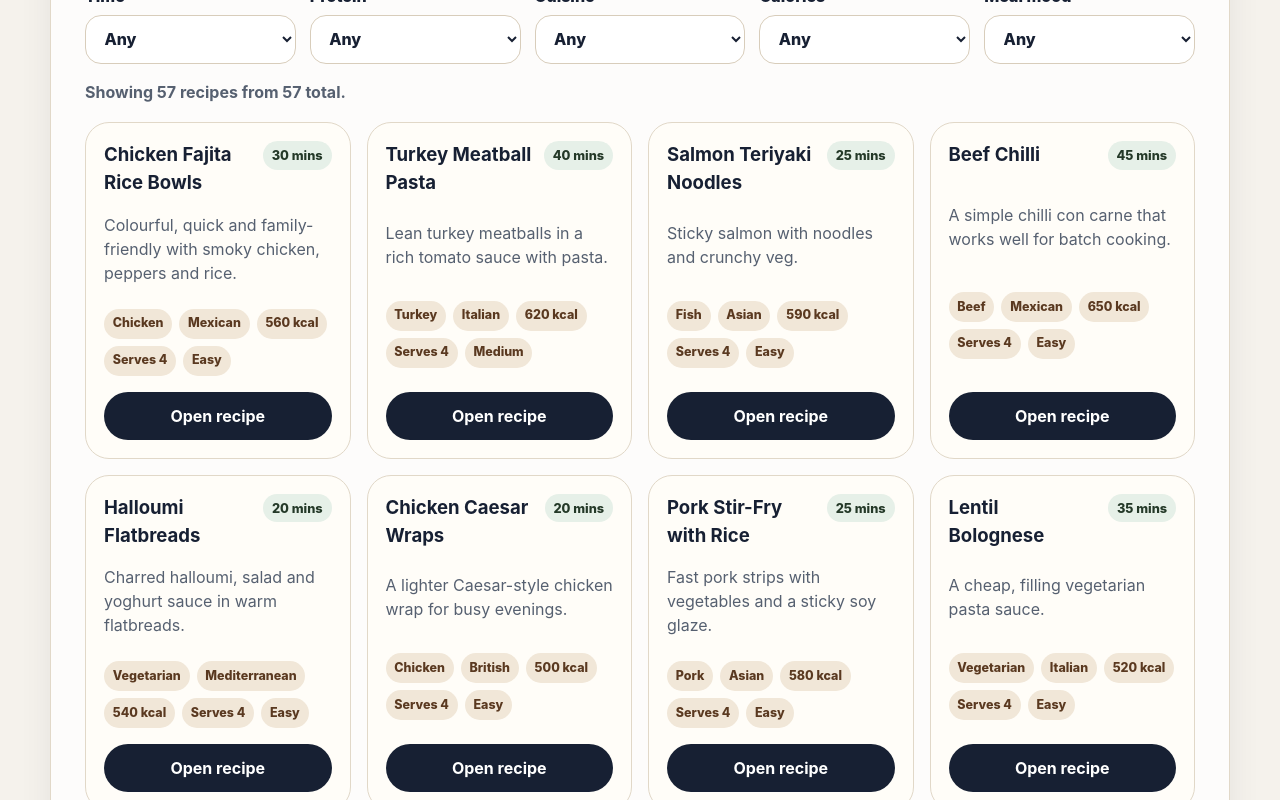
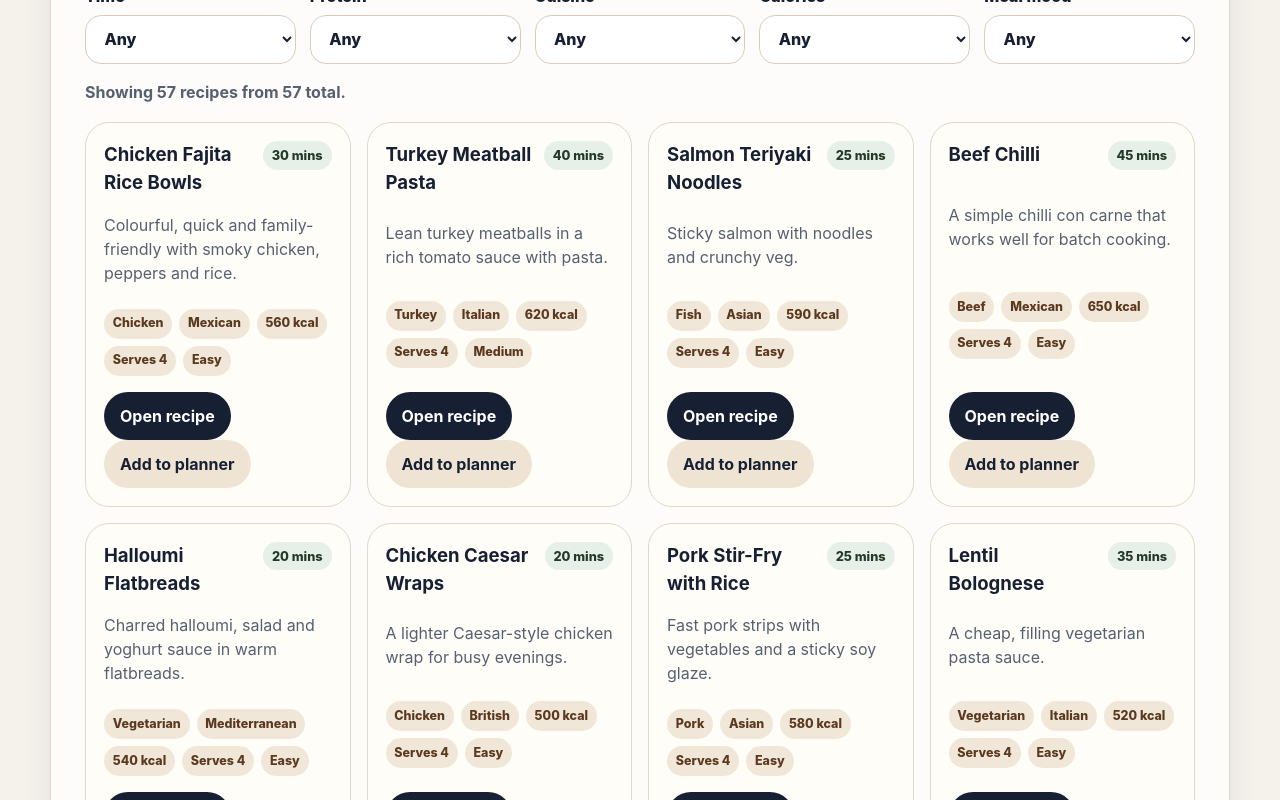
Before and after one commit to education-upgrade/Recipe-, a React (Vite) app: page / in a window 1280 px wide. Shown: the part 620-1420 px from the top of the page. Built offline with nearby package versions, Linux system fonts and the light colour scheme.

Commit message:
Add auto meal planner and add-to-planner buttons

```diff
--- a/src/App.jsx
+++ b/src/App.jsx
@@ -119,7 +119,61 @@ function getPlannedMeals(planner) {
   }).filter(Boolean);
 }
 
-function RecipeCard({ recipe, onOpen }) {
+function recipeMatchesAutoPlan(recipe, options) {
+  const tagMatch = options.mood === 'Any' || (recipe.tags || []).includes(options.mood);
+  const timeMatch = options.maxTime === 'Any' || recipe.timeMinutes <= Number(options.maxTime);
+  const calorieMatch = options.calories === 'Any' ||
+    (options.calories === 'Under 500' && recipe.calories < 500) ||
+    (options.calories === '500-650' && recipe.calories >= 500 && recipe.calories <= 650) ||
+    (options.calories === '650+' && recipe.calories > 650);
+  return tagMatch && timeMatch && calorieMatch;
+}
+
+function buildAutoPlan(options) {
+  const dinnerCount = Number(options.dinnerCount);
+  const chosen = [];
+  const usedProteins = new Set();
+  const usedCuisines = new Set();
+
+  let candidates = recipes.filter((recipe) => recipeMatchesAutoPlan(recipe, options));
+
+  if (options.includeVegetarian === 'Yes' && !candidates.some((recipe) => recipe.protein === 'Vegetarian')) {
+    candidates = [...candidates, ...recipes.filter((recipe) => recipe.protein === 'Vegetarian')];
+  }
+
+  const vegetarianPick = options.includeVegetarian === 'Yes'
+    ? candidates.find((recipe) => recipe.protein === 'Vegetarian')
+    : null;
+
+  if (vegetarianPick) chosen.push(vegetarianPick);
+
+  const sorted = [...candidates]
+    .filter((recipe) => !chosen.some((item) => item.id === recipe.id))
+    .sort((a, b) => {
+      const aPenalty = (usedProteins.has(a.protein) ? 1 : 0) + (usedCuisines.has(a.cuisine) ? 1 : 0);
+      const bPenalty = (usedProteins.has(b.protein) ? 1 : 0) + (usedCuisines.has(b.cuisine) ? 1 : 0);
+      if (aPenalty !== bPenalty) return aPenalty - bPenalty;
+      return a.timeMinutes - b.timeMinutes;
+    });
+
+  for (const recipe of sorted) {
+    if (chosen.length >= dinnerCount) break;
+    chosen.push(recipe);
+    usedProteins.add(recipe.protein);
+    usedCuisines.add(recipe.cuisine);
+  }
+
+  if (chosen.length < dinnerCount) {
+    for (const recipe of recipes) {
+      if (chosen.length >= dinnerCount) break;
+      if (!chosen.some((item) => item.id === recipe.id)) chosen.push(recipe);
+    }
+  }
+
+  return chosen.slice(0, dinnerCount);
+}
+
+function RecipeCard({ recipe, onOpen, onAddToPlanner }) {
   return (
     <article className="recipe-card">
       <div className="recipe-card__header">
@@ -135,12 +189,15 @@ function RecipeCard({ recipe, onOpen }) {
         <span>{recipe.difficulty}</span>
         {(recipe.tags || []).slice(0, 3).map((tag) => <span key={tag}>{formatTag(tag)}</span>)}
       </div>
+      <div className="button-row">
         <button onClick={() => onOpen(recipe)}>Open recipe</button>
+        <button className="secondary" onClick={() => onAddToPlanner(recipe)}>Add to planner</button>
+      </div>
     </article>
   );
 }
 
-function RecipeModal({ recipe, onClose }) {
+function RecipeModal({ recipe, onClose, onAddToPlanner }) {
   const [servings, setServings] = useState(recipe?.servings || defaultServings);
 
   if (!recipe) return null;
@@ -159,11 +216,14 @@ function RecipeModal({ recipe, onClose }) {
             {recipe.tags.map((tag) => <span key={tag}>{formatTag(tag)}</span>)}
           </div>
         )}
+        <div className="modal-actions">
           <label className="serving-control">Show ingredients for
             <select value={servings} onChange={(event) => setServings(Number(event.target.value))}>
               {servingOptions.map((option) => <option key={option} value={option}>{option} serving{option === 1 ? '' : 's'}</option>)}
             </select>
           </label>
+          <button onClick={() => onAddToPlanner(recipe)}>Add to weekly planner</button>
+        </div>
         <div className="modal-grid">
           <div>
             <h3>Ingredients</h3>
@@ -183,7 +243,7 @@ function RecipeModal({ recipe, onClose }) {
   );
 }
 
-function Discover({ onOpen }) {
+function Discover({ onOpen, onAddToPlanner }) {
   const [filters, setFilters] = useState({ time: 'Any', protein: 'Any', cuisine: 'Any', calories: 'Any', tag: 'Any' });
 
   const matches = useMemo(() => recipes.filter((recipe) => {
@@ -246,13 +306,13 @@ function Discover({ onOpen }) {
       </div>
       <p className="results-count">Showing {matches.length} recipe{matches.length === 1 ? '' : 's'} from {recipes.length} total.</p>
       <div className="recipe-grid">
-        {matches.map((recipe) => <RecipeCard key={recipe.id} recipe={recipe} onOpen={onOpen} />)}
+        {matches.map((recipe) => <RecipeCard key={recipe.id} recipe={recipe} onOpen={onOpen} onAddToPlanner={onAddToPlanner} />)}
       </div>
     </section>
   );
 }
 
-function Recipes({ onOpen }) {
+function Recipes({ onOpen, onAddToPlanner }) {
   const [search, setSearch] = useState('');
   const visibleRecipes = recipes.filter((recipe) => {
     const ingredientText = recipe.ingredients.map((ingredient) => ingredient.item).join(' ');
@@ -270,8 +330,62 @@ function Recipes({ onOpen }) {
       <input className="search" value={search} onChange={(event) => setSearch(event.target.value)} placeholder="Search chicken, pasta, fakeaway, Greek, quick..." />
       <p className="results-count">Showing {visibleRecipes.length} of {recipes.length} recipes.</p>
       <div className="recipe-grid">
-        {visibleRecipes.map((recipe) => <RecipeCard key={recipe.id} recipe={recipe} onOpen={onOpen} />)}
+        {visibleRecipes.map((recipe) => <RecipeCard key={recipe.id} recipe={recipe} onOpen={onOpen} onAddToPlanner={onAddToPlanner} />)}
       </div>
+    </section>
+  );
+}
+
+function AutoPlanner({ setPlanner }) {
+  const [options, setOptions] = useState({ dinnerCount: '5', mood: 'Any', maxTime: '45', calories: 'Any', includeVegetarian: 'Yes' });
+
+  function generatePlan() {
+    const picks = buildAutoPlan(options);
+    const nextPlanner = { ...emptyPlanner };
+    picks.forEach((recipe, index) => {
+      nextPlanner[days[index]] = { recipeId: recipe.id, servings: recipe.servings || defaultServings };
+    });
+    setPlanner(nextPlanner);
+  }
+
+  return (
+    <section className="auto-planner">
+      <div>
+        <p className="eyebrow">Auto meal planner</p>
+        <h3>Build me a week</h3>
+      </div>
+      <div className="filter-grid">
+        <label>Dinners
+          <select value={options.dinnerCount} onChange={(event) => setOptions({ ...options, dinnerCount: event.target.value })}>
+            {[3, 4, 5, 6, 7].map((count) => <option key={count} value={count}>{count}</option>)}
+          </select>
+        </label>
+        <label>Mood
+          <select value={options.mood} onChange={(event) => setOptions({ ...options, mood: event.target.value })}>
+            {tagOptions.map(([value, label]) => <option key={value} value={value}>{label}</option>)}
+          </select>
+        </label>
+        <label>Max time
+          <select value={options.maxTime} onChange={(event) => setOptions({ ...options, maxTime: event.target.value })}>
+            <option value="Any">Any</option>
+            <option value="25">25 mins</option>
+            <option value="35">35 mins</option>
+            <option value="45">45 mins</option>
+            <option value="60">60 mins</option>
+          </select>
+        </label>
+        <label>Calories
+          <select value={options.calories} onChange={(event) => setOptions({ ...options, calories: event.target.value })}>
+            {['Any', 'Under 500', '500-650', '650+'].map((option) => <option key={option}>{option}</option>)}
+          </select>
+        </label>
+        <label>Include vegetarian
+          <select value={options.includeVegetarian} onChange={(event) => setOptions({ ...options, includeVegetarian: event.target.value })}>
+            {['Yes', 'No'].map((option) => <option key={option}>{option}</option>)}
+          </select>
+        </label>
+      </div>
+      <button onClick={generatePlan}>Auto-plan my week</button>
     </section>
   );
 }
@@ -299,6 +413,7 @@ function Planner({ planner, setPlanner }) {
         </div>
         <button className="secondary" onClick={clearPlanner}>Clear week</button>
       </div>
+      <AutoPlanner setPlanner={setPlanner} />
       <div className="planner-grid">
         {days.map((day) => {
           const entry = planner[day];
@@ -367,18 +482,34 @@ export default function App() {
   const [activeTab, setActiveTab] = useState('Discover');
   const [selectedRecipe, setSelectedRecipe] = useState(null);
   const [planner, setPlanner] = useState(readPlanner);
+  const [notice, setNotice] = useState('');
 
   useEffect(() => {
     localStorage.setItem('familyDinnerPlanner', JSON.stringify(planner));
   }, [planner]);
+
+  function addRecipeToPlanner(recipe) {
+    const firstEmptyDay = days.find((day) => !planner[day].recipeId);
+    const targetDay = firstEmptyDay || days[0];
+    setPlanner({ ...planner, [targetDay]: { recipeId: recipe.id, servings: recipe.servings || defaultServings } });
+    setNotice(firstEmptyDay ? `${recipe.title} added to ${targetDay}.` : `${recipe.title} replaced Monday's dinner.`);
+    setActiveTab('Weekly Planner');
+  }
 
   return (
     <main>
       <header className="hero">
         <p className="eyebrow">Family Dinner Planner</p>
         <h1>Choose dinners, plan your week and build a shopping list.</h1>
-        <p>{recipes.length} recipes, adjustable servings, scaled ingredients, smart tags and supermarket sections.</p>
+        <p>{recipes.length} recipes, adjustable servings, scaled ingredients, smart tags, auto-planning and supermarket sections.</p>
       </header>
+
+      {notice && (
+        <div className="notice">
+          <span>{notice}</span>
+          <button className="secondary" onClick={() => setNotice('')}>Dismiss</button>
+        </div>
+      )}
 
       <nav className="tabs" aria-label="Main navigation">
         {['Discover', 'Recipes', 'Weekly Planner', 'Shopping List'].map((tab) => (
@@ -386,12 +517,12 @@ export default function App() {
         ))}
       </nav>
 
-      {activeTab === 'Discover' && <Discover onOpen={setSelectedRecipe} />}
-      {activeTab === 'Recipes' && <Recipes onOpen={setSelectedRecipe} />}
+      {activeTab === 'Discover' && <Discover onOpen={setSelectedRecipe} onAddToPlanner={addRecipeToPlanner} />}
+      {activeTab === 'Recipes' && <Recipes onOpen={setSelectedRecipe} onAddToPlanner={addRecipeToPlanner} />}
       {activeTab === 'Weekly Planner' && <Planner planner={planner} setPlanner={setPlanner} />}
       {activeTab === 'Shopping List' && <ShoppingList planner={planner} />}
 
-      <RecipeModal key={selectedRecipe?.id || 'empty'} recipe={selectedRecipe} onClose={() => setSelectedRecipe(null)} />
+      <RecipeModal key={selectedRecipe?.id || 'empty'} recipe={selectedRecipe} onClose={() => setSelectedRecipe(null)} onAddToPlanner={addRecipeToPlanner} />
     </main>
   );
 }
```
Lines whose indentation alone changed are shown as unchanged.
